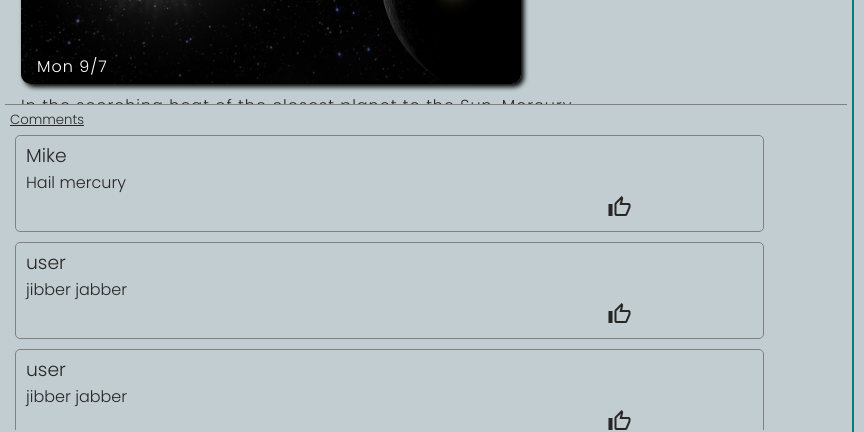
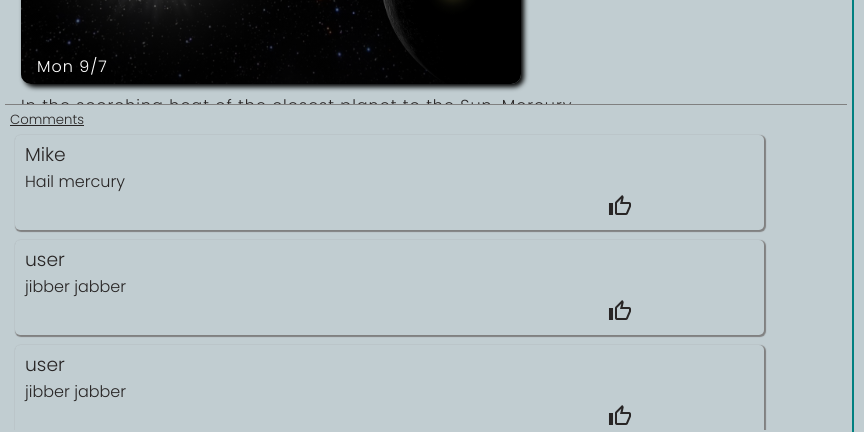
Before and after one commit to conway-rono/SOLAR-WATCH, a plain HTML site: page index.html in a window 1280 px wide. Both pictures are taken after a click on the element "comment". Shown: the part 333-765 px from the top of the page, 0-864 px from the left. Drawn offline with Linux system fonts and the light colour scheme; grey boxes are pictures that could not be loaded; a web font is replaced by a local one.

Commit message:
fixed comment button

```diff
--- a/script/app.js
+++ b/script/app.js
@@ -21,7 +21,8 @@ toggleBtn.onclick=()=>{
     themeChange();
 }
 function commentsBtnState(){
-    document.querySelector("#comments-btn").textContent=document.querySelector("#comments-btn").innerText==="comment"?"close":"comment";
+    document.querySelector("#comments-btn").textContent=document.querySelector(".comments").classList.contains('open')?"close":"comment";
+    // document.querySelector("#comments-btn").textContent=document.querySelector("#comments-btn").innerText==="comment"?"close":"comment";
 }
 document.querySelector("#comments-btn").addEventListener("click",()=>{
     document.querySelector(".comments").classList.toggle('open');
--- a/styles/styles.page.css
+++ b/styles/styles.page.css
@@ -65,7 +65,8 @@
 }
 .book .engagement .comments.open .comment{
     width: 90%;
-    border: 1px solid grey;
+    /* border: 1px solid grey; */
+    box-shadow: 1px 1px 1px 1px grey;
     margin: 5px;
     padding: 5px 10px;
     border-radius: 5px;
```
